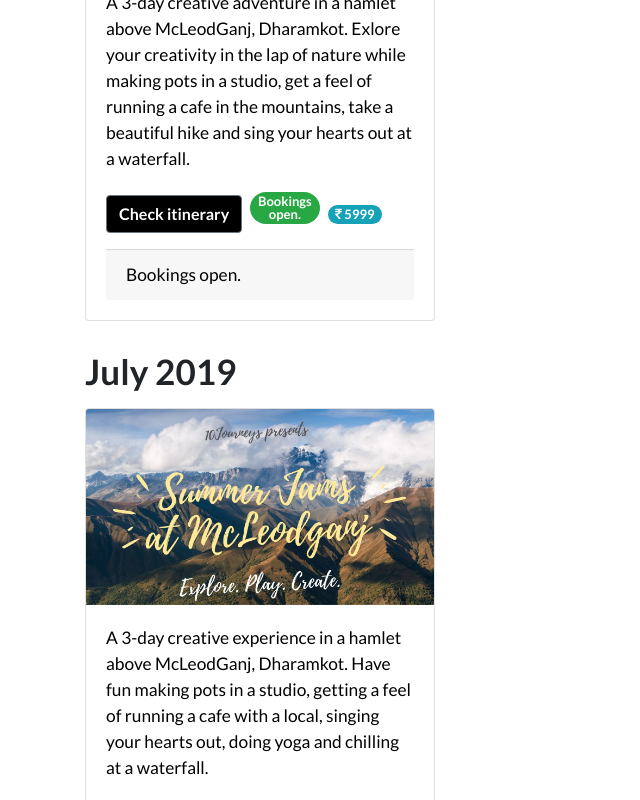
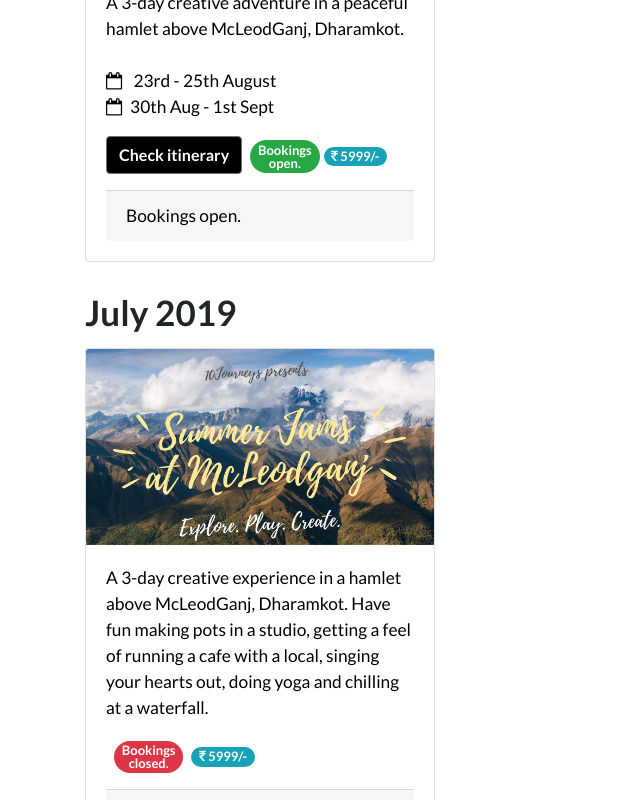
Before and after one commit to karansingla1/10journeys, a React (Create React App) app: page /journeys in a window 1280 px wide. Shown: the part 680-1480 px from the top of the page, without its empty margins (0-640 px from the left). Built offline with nearby package versions, Linux system fonts and the light colour scheme.

Commit message:
fixed broken links

```diff
--- a/src/Components/journeys.js
+++ b/src/Components/journeys.js
@@ -53,11 +53,14 @@ class journeys extends Component {
 				      <CardLink href="/summerjams-mcleodganj">
 				        <CardImg top width="100%" src="/imgs/summerjams_mcleodganj/ca.png" alt="Card image cap" />
 				        <CardBody className="journey-card-text">
-				          <CardText>A 3-day creative adventure in a hamlet above McLeodGanj, Dharamkot. Exlore your creativity in the lap of nature while making pots in a studio, get a feel of running a cafe in the mountains, take a beautiful hike and sing your hearts out at a waterfall. </CardText>
-				          <div className="">
+				          <CardText>A 3-day creative adventure in a peaceful hamlet above McLeodGanj, Dharamkot. <br/><br/><i className = "mr-2 fa fa-calendar-o"/> 23rd - 25th August <br/>
+				          		<i className = "mr-2 fa fa-calendar-o"/>30th Aug - 1st Sept </CardText>
+				          <div className="container">
+				          <div className="row">
 				          	<CardLink href="/creativeadventures-mcleodganj"><Button className="btn btn-primary check-itinerary-button">Check itinerary</Button></CardLink>
-				          	<Badge href="/summerjams-mcleodganj/#bookingOptions" pill color="success" className="ml-2 mt-1">Bookings <br/>open.</Badge>
-				          	<Badge pill color="info" className="ml-2 mt-1"> <i className = "fa fa-inr"/> 5999 <br/></Badge>
+				          	<Badge href="/summerjams-mcleodganj/#bookingOptions" pill color="success" className="ml-2 mt-1 align-self-center">Bookings <br/>open.</Badge>
+				          	<Badge pill color="info" className="ml-1 mt-1 align-self-center"> <i className = "fa fa-inr"/> 5999/-</Badge>
+				          </div>
 				          </div>
 				          <CardFooter className=" mt-3">Bookings open.</CardFooter>
 				        </CardBody>
@@ -77,8 +80,12 @@ class journeys extends Component {
 				        <CardBody className="journey-card-text">
 				          <CardText>A 3-day creative experience in a hamlet above McLeodGanj, Dharamkot. Have fun making pots in a studio, getting a feel of running a cafe with a local,
 				          singing your hearts out, doing yoga and chilling at a waterfall. </CardText>
-				          <Badge href="/summerjams-mcleodganj/#bookingOptions" pill color="danger" className="ml-2 mt-1">Bookings <br/>closed.</Badge>
-				          <Badge pill color="info" className="ml-2 mt-1"> <i className = "fa fa-inr"/> 5999/-</Badge>
+				          <div className="container">
+				          <div className="row">
+				          	<Badge href="/summerjams-mcleodganj/#bookingOptions" pill color="danger" className="ml-2 mt-1 align-self-center">Bookings <br/>closed.</Badge>
+				          	<Badge pill color="info" className="ml-2 mt-1 align-self-center"> <i className = "fa fa-inr"/> 5999/-</Badge>
+				          </div>
+				          </div>
 				          <CardFooter className=" mt-3">Bookings open.</CardFooter>
 				        </CardBody>
 				      </Card>
```
